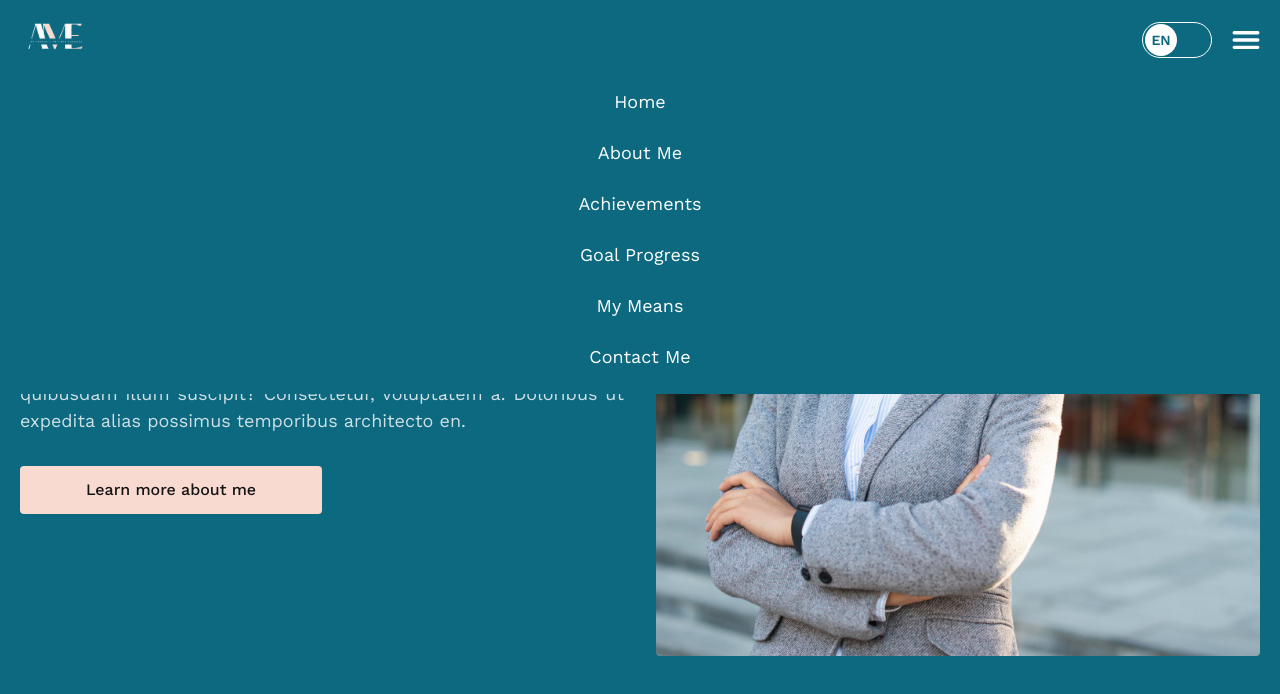
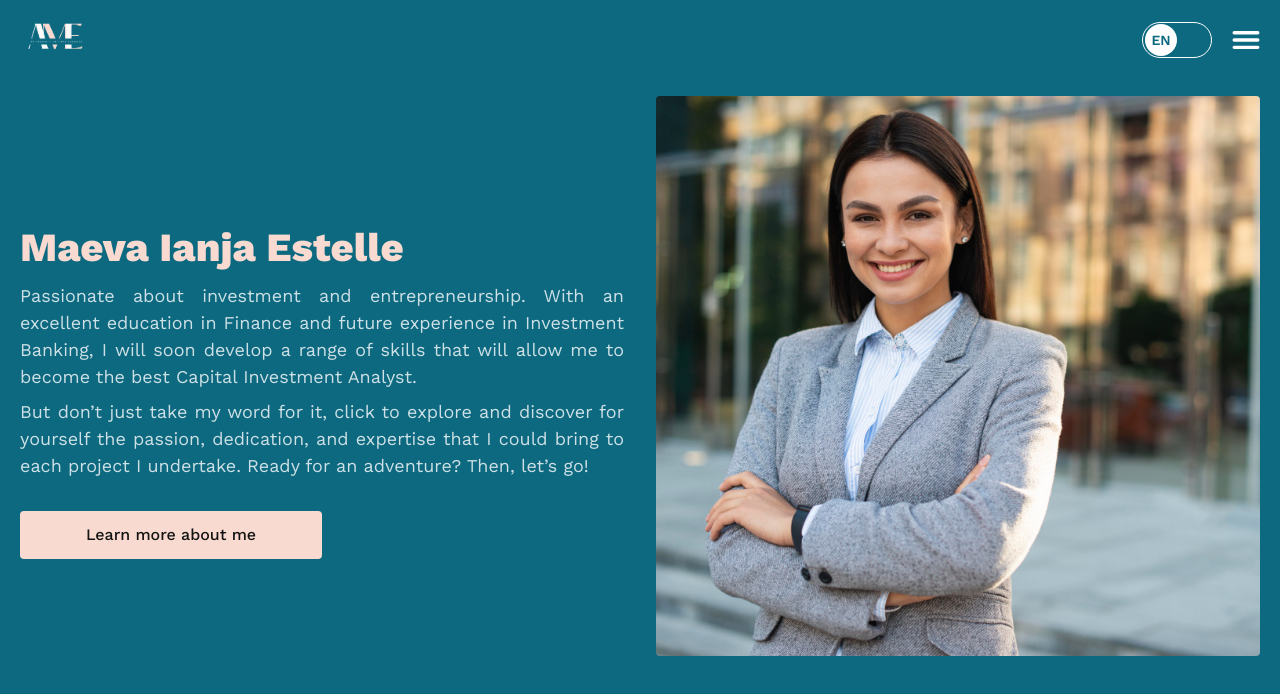
Before and after one commit to IsmaelAvotra/maeva-ianja, a Next.js app: page /en in a window 1280 px wide. Shown: the top 694 px of the page. Built offline with nearby package versions, Linux system fonts and the light colour scheme.

Commit message:
IAN: add wording

```diff
--- a/messages/en.json
+++ b/messages/en.json
@@ -1,6 +1,7 @@
 {
   "HomePage": {
-    "para": "Lorem ipsum dolor sit amet, consectetur adipisicing elit. Aliquam, quos ut. Impedit sapiente dolores laborum voluptatum, quae quibusdam illum suscipit? Consectetur, voluptatem a. Doloribus ut expedita alias possimus temporibus architecto en.",
+    "para1": "Passionate about investment and entrepreneurship. With an excellent education in Finance and future experience in Investment Banking, I will soon develop a range of skills that will allow me to become the best Capital Investment Analyst. ",
+    "para2": "But don’t just take my word for it, click to explore and discover for yourself the passion, dedication, and expertise that I could bring to each project I undertake. Ready for an adventure? Then, let’s go!",
     "textBtn": "Learn more about me"
   }
 }
--- a/messages/fr.json
+++ b/messages/fr.json
@@ -1,6 +1,6 @@
 {
   "HomePage": {
-    "para": "Lorem ipsum dolor sit amet, consectetur adipisicing elit. Aliquam, quos ut. Impedit sapiente dolores laborum voluptatum, quae quibusdam illum suscipit? Consectetur, voluptatem a. Doloribus ut expedita alias possimus temporibus architecto fr.",
+    "para": "J'ai l'immense honneur de vous présenter à travers ce site web mon portfolio qui est le résultat d'une étude marketing sur mon propre profil. Ce projet est né grâce à un cours très inspirant avec un enseignant incroyable, le Prof. Salemi Ahmed. Je vous invite à faire partie de mon aventure en découvrant mon profil.",
     "textBtn": "Decouvrir plus sur moi"
   }
 }
--- a/src/app/[locale]/layouts/navbar/Navbar.tsx
+++ b/src/app/[locale]/layouts/navbar/Navbar.tsx
@@ -17,7 +17,7 @@ const Navbar = () => {
           priority
         />
       </Link>
-      <NavLinks />
+      {/* <NavLinks /> */}
       <div className='flex items-center gap-4'>
         <SwitchLanguage />
         <IoMenu className='text-[36px] text-white' />
--- a/src/app/[locale]/page.tsx
+++ b/src/app/[locale]/page.tsx
@@ -20,8 +20,14 @@ export default function Home() {
         <h1 className='text-[28px] tablet:text-[36px] desktop:text-[40px] font-extrabold text-pink mb-1'>
           Maeva Ianja Estelle
         </h1>
+        {/* <h3 className='text-black text-[15px] font-medium mb-2'>
+          Future Honors Graduate of Iscae Casablanca
+        </h3> */}
+        <p className='text-justify font-normal tablet:text-[17px] desktop:text-[18px] text-white/80 mb-1 desktop:mb-2'>
+          {t('para1')}
+        </p>
         <p className='text-justify font-normal tablet:text-[17px] desktop:text-[18px] text-white/80 mb-6 desktop:mb-8'>
-          {t('para')}
+          {t('para2')}
         </p>
         <Navigation textBtn={t('textBtn')} />
       </div>
```
